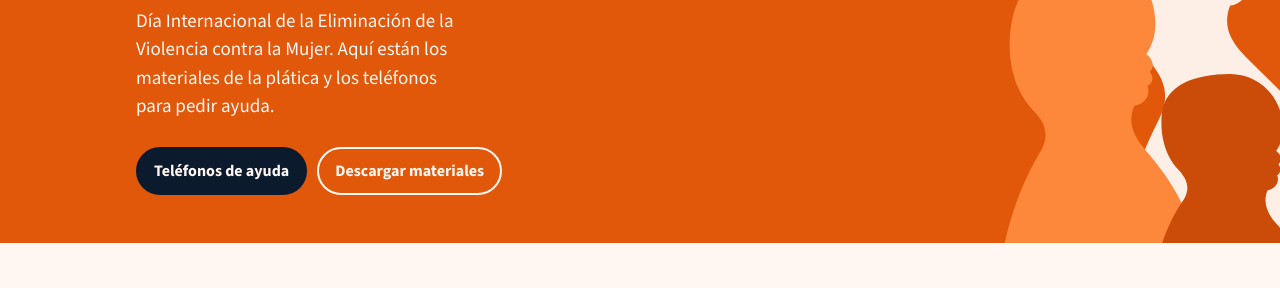
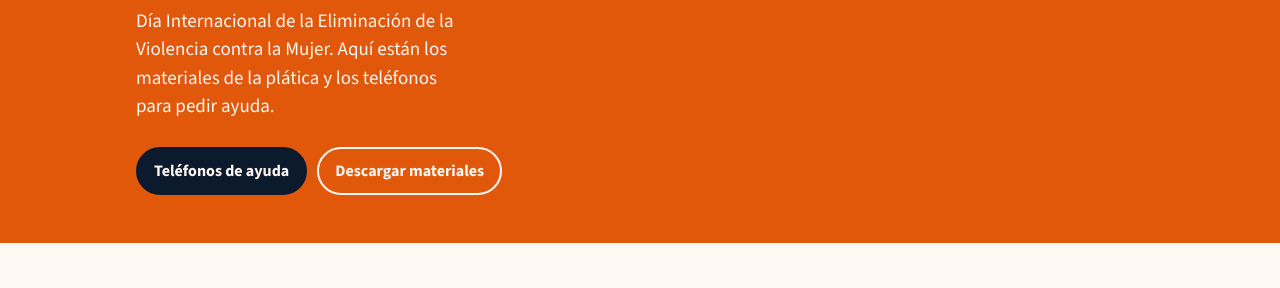
Before and after one commit to dAlessandroH/Nombrarla-Para-Detenerla-, a plain HTML site: page index.html in a window 1280 px wide. Shown: the part 370-658 px from the top of the page. Drawn offline with nearby package versions, Linux system fonts and the light colour scheme.

Commit message:
Update index.html

```diff
--- a/index.html
+++ b/index.html
@@ -114,11 +114,7 @@ h2{font-family:var(--display);font-weight:800;font-stretch:92%;font-size:clamp(3
 </style>
 
 <header class="portada">
-  <svg class="siluetas" viewBox="0 0 400 420" aria-hidden="true">
-    <path fill="#FFF8F2" d="M250 0c40 0 70 30 72 70 1 18-4 30-10 40 8 6 10 14 4 20 5 6 4 12-2 16 4 10-2 20-14 22-6 16-2 30 14 46 40 40 86 80 86 120v86H186c10-60 30-110 50-150 10-20 4-36-8-50-18-22-30-50-26-90 4-46 18-110 48-130z"/>
-    <path fill="#FF8A3D" d="M170 120c34 0 60 26 62 60 1 14-3 24-8 32 6 5 8 11 3 16 4 5 3 10-2 13 3 8-2 16-12 18-6 14-2 26 10 40 28 32 50 70 50 121H90c4-50 20-90 38-120 8-14 4-26-6-36-16-16-24-40-22-70 3-40 30-74 70-74z"/>
-    <path fill="#C94C08" d="M300 230c26 0 46 20 48 46 1 10-2 18-6 24 5 4 6 8 2 12 3 4 2 8-1 10 2 6-1 12-9 14-4 10-1 20 8 30 20 22 40 44 40 54H230c4-30 14-56 28-76 6-10 3-18-4-26-12-12-18-30-16-52 3-26 30-36 62-36z"/>
-  </svg>
+
   <div class="envoltura">
     <img class="logos" src="logos.png" alt="Universidad de Santa Fe · Facultad de la Salud" width="357" height="180">
     <div class="sello">Medicina · Universidad de Santa Fe · 3-C</div>
```
